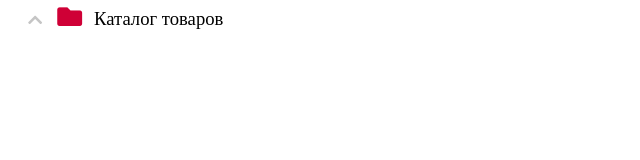
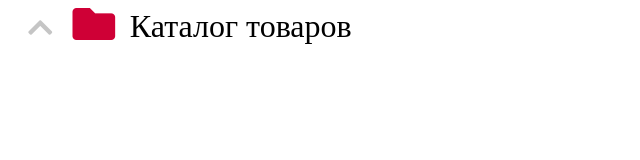
Before and after one commit to Skrsed/recursive-menu, a plain HTML site: page index.html in a window 1280 px wide. Shown: the whole page, without its empty margins (0-640 px from the left). Drawn offline with Linux system fonts and the light colour scheme.

Commit message:
refactoring

```diff
--- a/src/css/style.css
+++ b/src/css/style.css
@@ -8,10 +8,10 @@
 .menu__content {
   display: flex;
   align-items: center;
-  font-size: 14pt;
-
-  /* prevent event bubbling from the content */
-  pointer-events: none;
+  font-size: 24pt;
+}
+.pointer {
+  cursor: pointer;
 }
 .menu__icon:empty {
   width: .875em;
@@ -24,7 +24,7 @@
   color: #cf0036;
 }
 .menu__icon {
-  margin-right: 15px;
+  margin-right: 20px;
 }
 .icon-wrapper.hidden {
   visibility: hidden;
--- a/src/js/index.js
+++ b/src/js/index.js
@@ -1,6 +1,8 @@
 export default function RecursiveMenu(data = dataSet) {
   const clickListner = (event) => {
-    [...event.target.children].forEach(element => {
+    const finded = event.path.find(element => element.classList.contains('menu__item'))
+
+    finded && [...finded.children].forEach(element => {
       if (element.classList.contains('menu__item')) {
         element.classList.toggle('menu__item_hidden')
       }
@@ -8,6 +10,7 @@ export default function RecursiveMenu(data = dataSet) {
   }
   const createItemContent = (item) => {
     if (!item || !item.hasOwnProperty('items') || !item.hasOwnProperty('content')) {
+
       return null
     }
 
@@ -24,6 +27,7 @@ export default function RecursiveMenu(data = dataSet) {
     if (item.items.length) {
       itemChevronIcon.classList.add('fa-chevron-up')
       itemNestedItems = createMenuList(item.items)
+      itemContent.classList.add('pointer')
     }
 
     const itemFolderIcon = document.createElement('i')
@@ -36,6 +40,7 @@ export default function RecursiveMenu(data = dataSet) {
     return itemNestedItems ? [itemContent, ...itemNestedItems] : [itemContent]
   }
   const createMenuList = (data, isroot = false) => {
+
     return data.map((item) => {
       const menuListItem = document.createElement('div')
       menuListItem.classList.add('menu__item')
```
